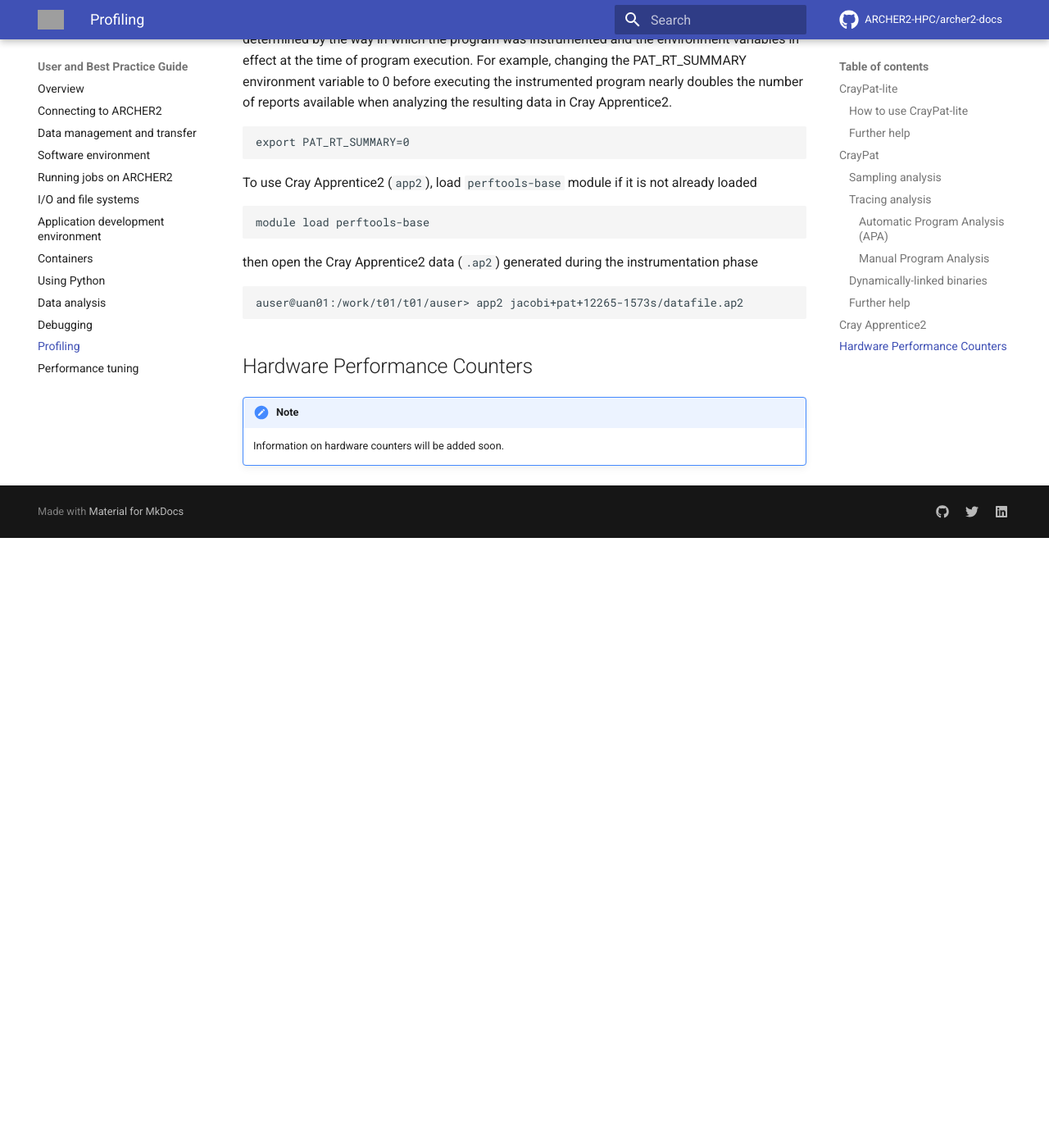
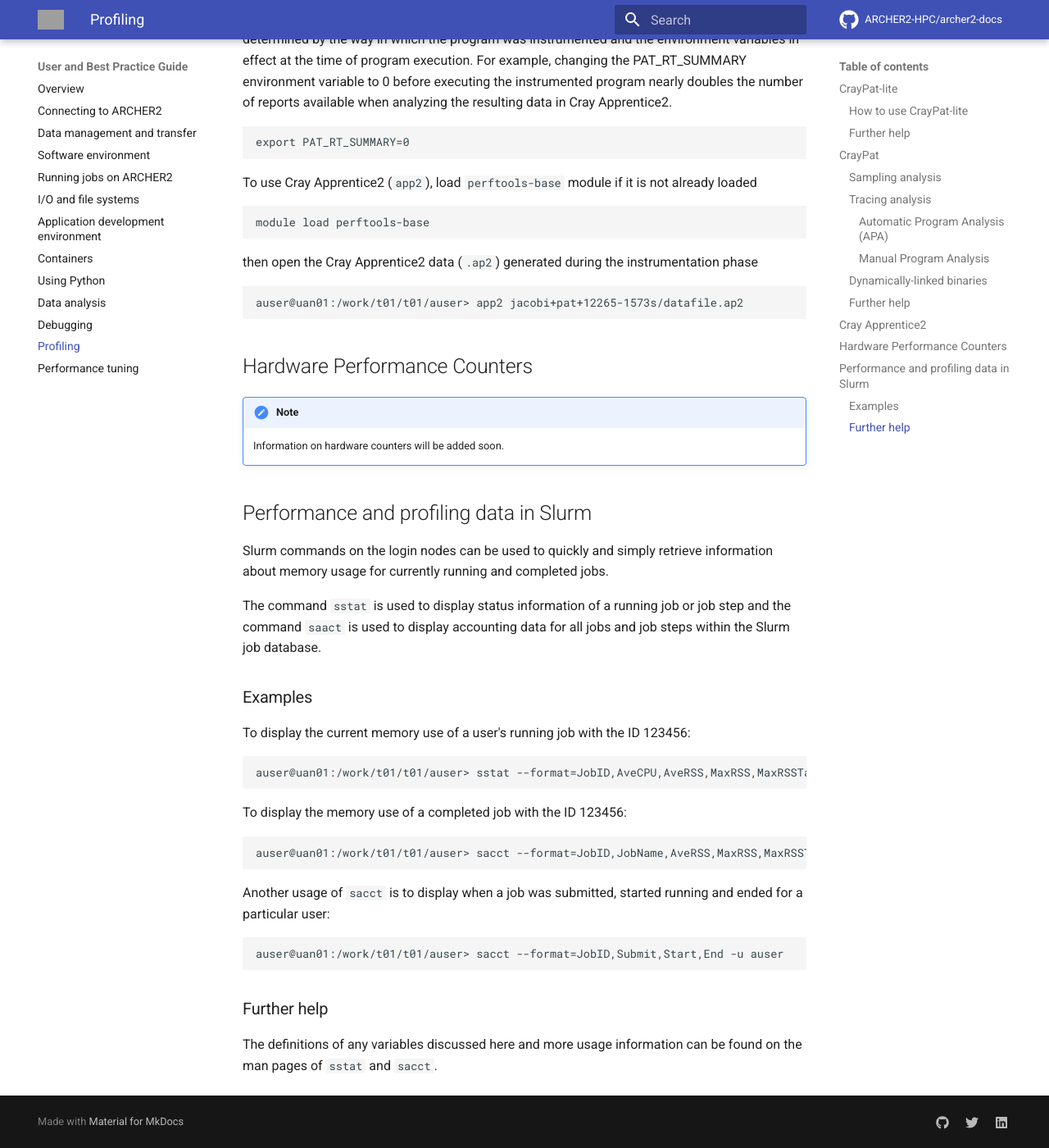
Before and after one commit to ARCHER2-HPC/archer2-docs, an MkDocs documentation site: the page built from docs/user-guide/profile.md, in a window 1280 px wide and 1400 px high, scrolled down 6379 px. Shown: the whole window at 82% size. Built offline with MkDocs 1.6.1 and Material for MkDocs 9.7.7, drawn with Linux system fonts in a browser that asks for light colours; comment, search, counter and statistics services are not loaded; before the commit the page ends 7035 px from its top, so only the background shows below that; some of the changed text lies outside the part shown; grey boxes are pictures that could not be loaded.

Commit message:
Adds info on using slurm sstat and sacct

```diff
--- a/docs/user-guide/profile.md
+++ b/docs/user-guide/profile.md
@@ -337,3 +337,27 @@
 
 !!! note
     Information on hardware counters will be added soon.
+
+## Performance and profiling data in Slurm
+
+Slurm commands on the login nodes can be used to quickly and simply retrieve information about memory usage for currently running and completed jobs.
+
+The command `sstat` is used to display status information of a running job or job step and the command `saact` is used to display accounting data for all jobs and job steps within the Slurm job database.
+
+### Examples
+
+To display the current memory use of a user's running job with the ID 123456:
+
+    auser@uan01:/work/t01/t01/auser> sstat --format=JobID,AveCPU,AveRSS,MaxRSS,MaxRSSTask,AveVMSize,MaxVMSize -j 123456
+
+To display the memory use of a completed job with the ID 123456:
+
+    auser@uan01:/work/t01/t01/auser> sacct --format=JobID,JobName,AveRSS,MaxRSS,MaxRSSTask,AveVMSizes,MaxVMSize -j 123456
+
+Another usage of `sacct` is to display when a job was submitted, started running and ended for a particular user:
+
+    auser@uan01:/work/t01/t01/auser> sacct --format=JobID,Submit,Start,End -u auser
+
+### Further help
+
+The definitions of any variables discussed here and more usage information can be found on the man pages of `sstat` and `sacct`.
```
Also changed, not shown: other parts of docs/user-guide/profile.md (+3 -3 lines).
